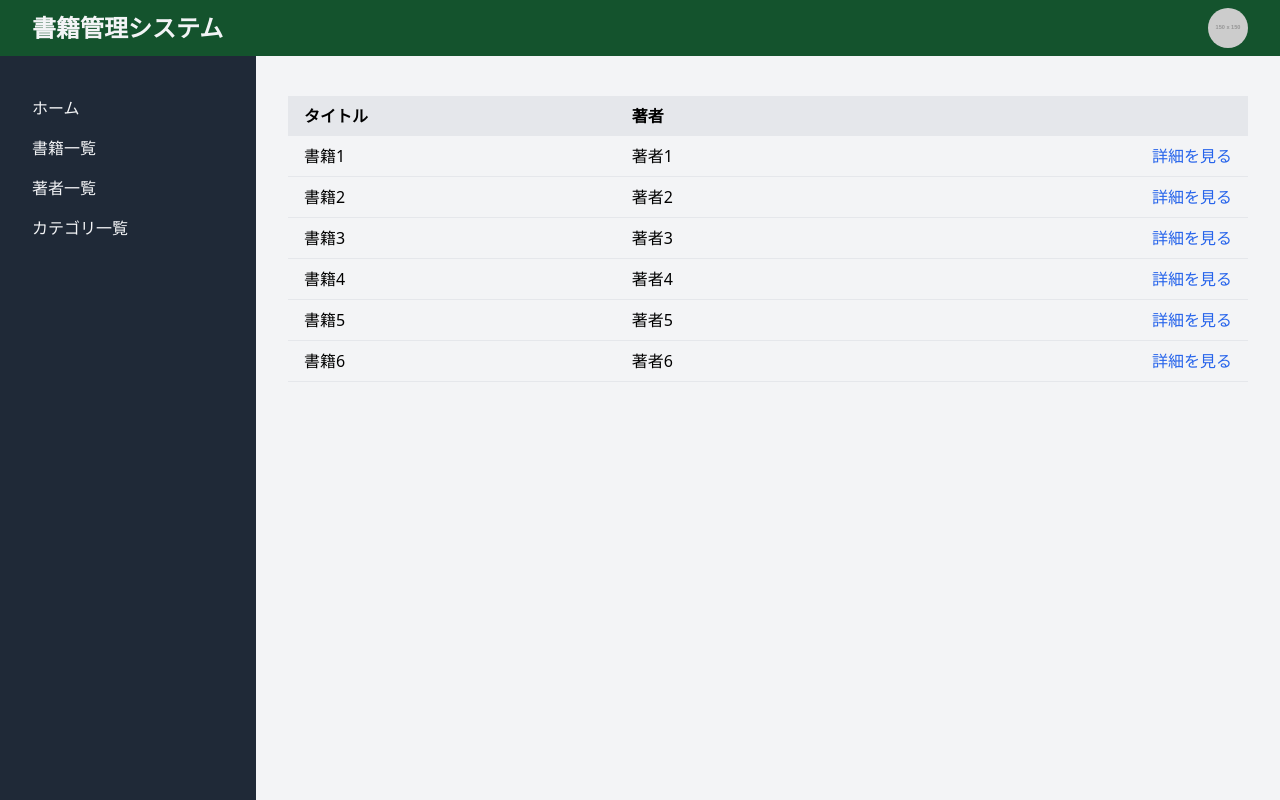
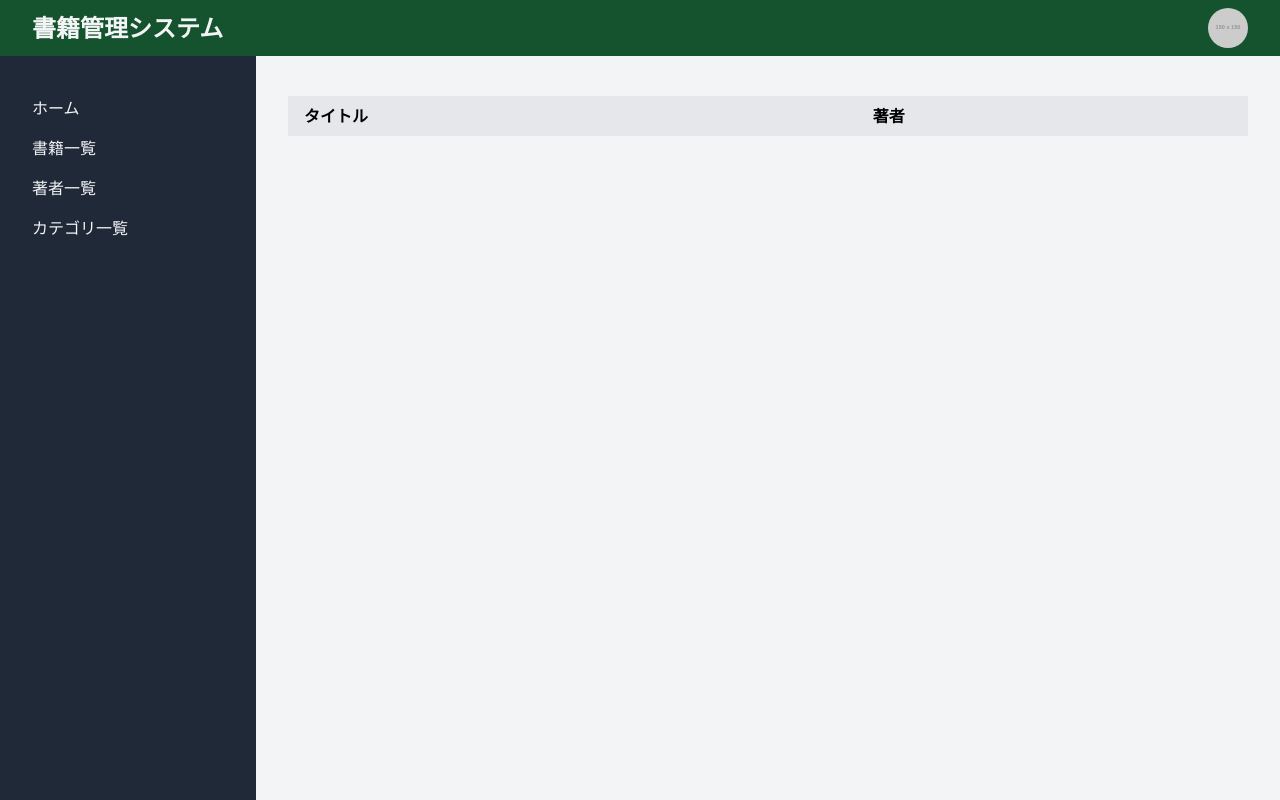
Before and after one commit to say-ya-sigma/manage-books-frontend, a Nuxt app: page /books/feature/BooksTable in a window 1280 px wide. Built offline with nearby package versions, Linux system fonts and the light colour scheme.

Commit message:
fix books table component

```diff
--- a/pages/books/feature/BooksTable.vue
+++ b/pages/books/feature/BooksTable.vue
@@ -23,13 +23,7 @@
   </table>
 </template>
 
-<script setup>
-const books = [
-  { id: 1, title: "書籍1", author: "著者1" },
-  { id: 2, title: "書籍2", author: "著者2" },
-  { id: 3, title: "書籍3", author: "著者3" },
-  { id: 4, title: "書籍4", author: "著者4" },
-  { id: 5, title: "書籍5", author: "著者5" },
-  { id: 6, title: "書籍6", author: "著者6" },
-];
+<script setup lang="ts">
+import type { BooksTableProps } from "./BooksTable.type";
+defineProps<BooksTableProps>();
 </script>
```
